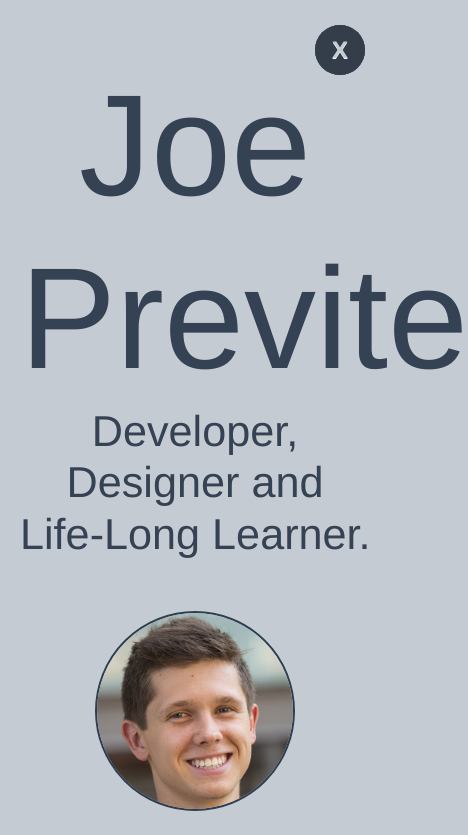
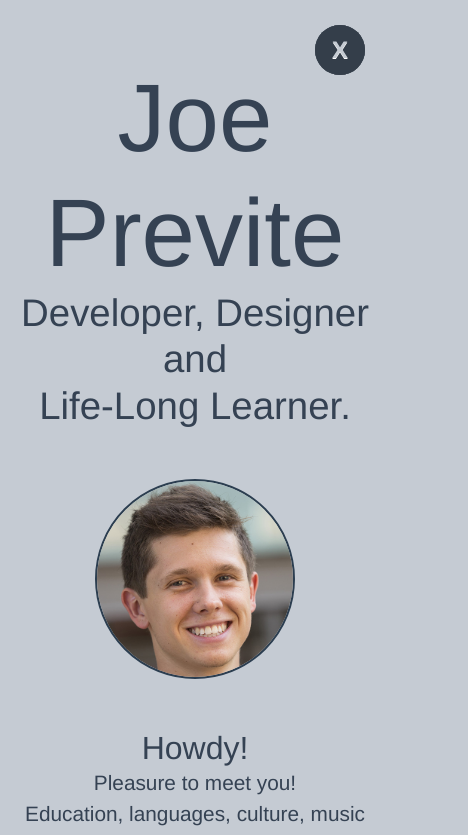
Before and after one commit to jjprevite/jjprevite.github.io, a Vue app: page / in a window 390 px wide. Shown: the top 835 px of the page, 468 px wide, since content can reach past the window. Built offline with nearby package versions, Linux system fonts and the light colour scheme; what vue-js-modal would draw is missing.

Commit message:
Add media queries for responsiveness

```diff
--- a/src/components/Home.vue
+++ b/src/components/Home.vue
@@ -109,4 +109,18 @@ export default {
   .v--modal {
     background-color: #C5CBD3;
   }
+
+  @media screen and (max-width: 768px) {
+    h1 {
+      font-size: 6em;
+    }
+
+    h2 {
+      font-size: 2.4em;
+    }
+
+    h3 {
+      font-size: 2em;
+    }
+  }
 </style>
```
